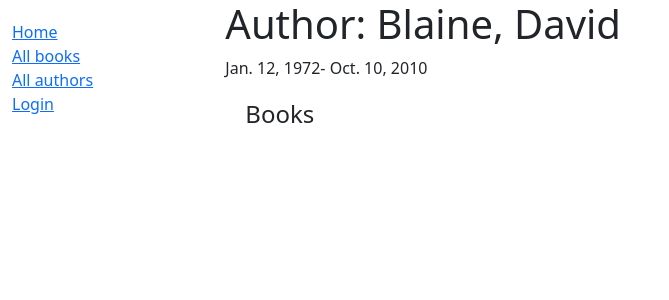
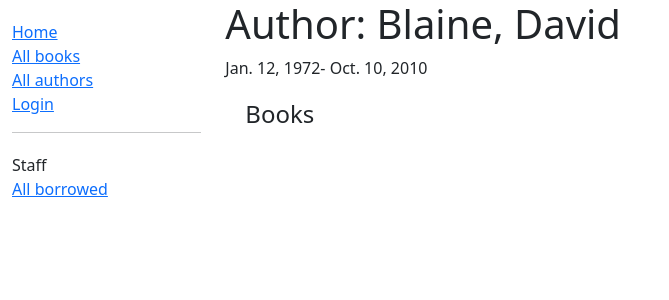
Before and after one commit to ishandahal/django-locallibrary, a Django app: page /catalog/author/4 in a window 1280 px wide. Shown: the top 300 px of the page, without its empty margins (0-669 px from the left). Run offline with Django 4.2, Linux system fonts and the light colour scheme; data comes from the database, SQL or seed files in the repository; both versions use the stored data as it was after the commit.

Commit message:
Add link to base template showing all borrowed

```diff
--- a/catalog/templates/base_generic.html
+++ b/catalog/templates/base_generic.html
@@ -33,6 +33,12 @@
              <li><a href="{% url 'login' %}?next={{ request.path }}">Login</a></li>
             {% endif %}
           </ul>
+          <hr />
+          <ul class="sidebar-nav">
+            <li>Staff</li>
+            <li><a href="{% url 'borrowed' %}">All borrowed</a></li>
+          </ul>
+
           {% endblock %}
         </div>
         <div class="col-sm-10">
```
Also changed, not shown: db.sqlite3.
